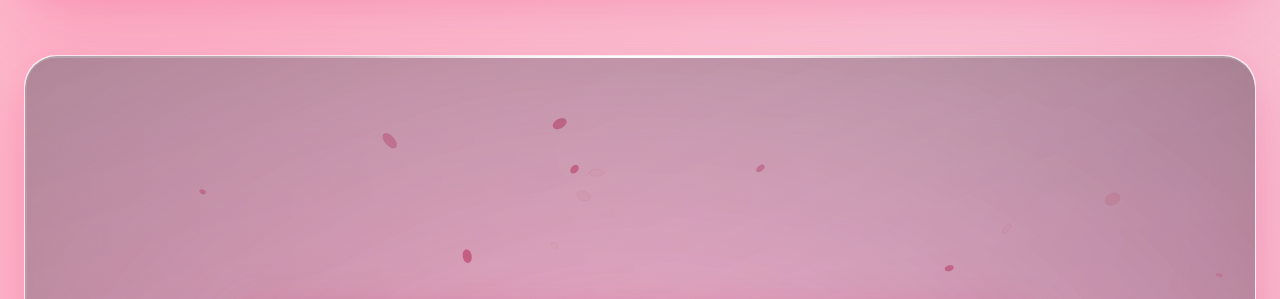
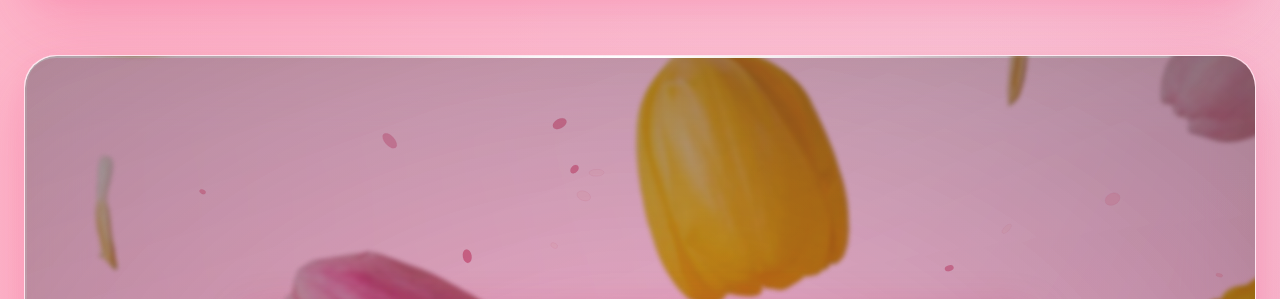
Before and after one commit to w1kotg/present, a plain HTML site: page march/1401/index.html in a window 1280 px wide. Shown: the part 829-1128 px from the top of the page. Drawn offline with nearby package versions, Linux system fonts and the light colour scheme; animation ran at ten frames a second.

Commit message:
Update index.html

```diff
--- a/march/1401/index.html
+++ b/march/1401/index.html
@@ -254,7 +254,7 @@ body {
   position: absolute;
   /* Отступ за пределы блока чтобы blur не давал белые края */
   inset: -20px;
-  background-image: url('flower.png');
+  background-image: url('image/flower.png');
   background-size: cover;
   background-position: center center;
   filter: blur(2px) brightness(0.82) saturate(1.15);
```
